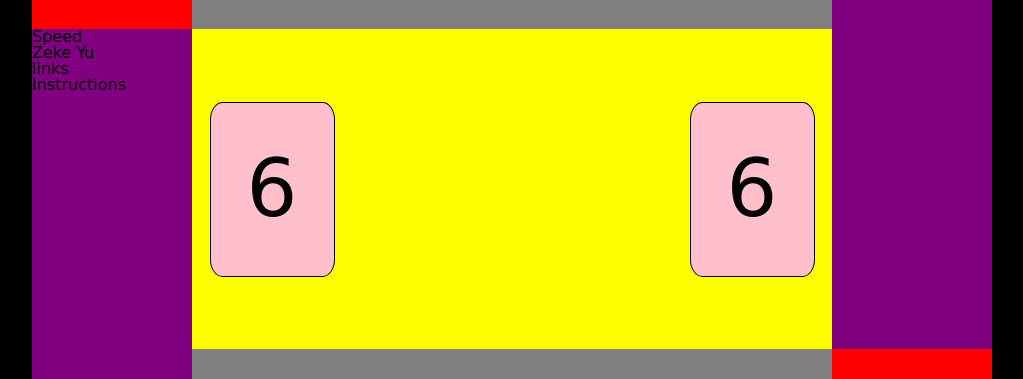
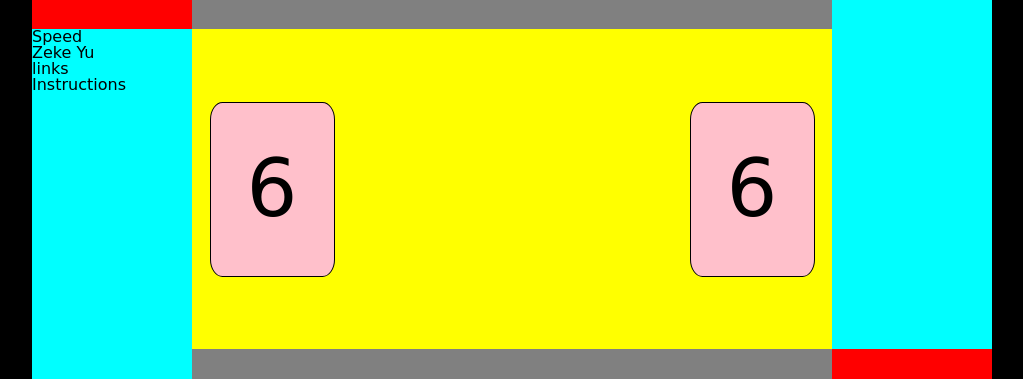
Before and after one commit to cellozeke/Speed, a website: page dist/index.html in a window 1280 px wide. Shown: the part 211-590 px from the top of the page, without its empty margins (128-1151 px from the left). Drawn offline with Linux system fonts and the light colour scheme.

Commit message:
experimenting with start

```diff
--- a/speed_node/game.js
+++ b/speed_node/game.js
@@ -96,11 +96,7 @@ export default class Game {
 
   checkWinner() {
     if (!this.pile1.length && this.hand1.every(card => card === null)) return 1;
-      // alert('Player 1 Wins!');
-      // clearInterval(timer);
     if (!this.pile2.length && this.hand2.every(card => card === null)) return 2;
-      // alert('Player 2 Wins!');
-      // clearInterval(timer);
     return false;
   };
 };
--- a/src/index.js
+++ b/src/index.js
@@ -2,7 +2,9 @@ import Game from '../speed_node/game'
 import View from './view'
 
 document.addEventListener("DOMContentLoaded", () => {
+
   const game = new Game();
   const board = document.querySelector('.board');
   const view = new View(game, board);
+  //view.start()
 });
--- a/src/index.scss
+++ b/src/index.scss
@@ -26,7 +26,7 @@ aside {
   box-sizing: border-box;
   width: 100%;
   height: 70%;
-  background-color: purple;
+  background-color: cyan;
 }
 
 .board {
--- a/src/view.js
+++ b/src/view.js
@@ -1,4 +1,3 @@
-// import Card from '../speed_node/card'
 import Game from '../speed_node/game';
 import Utils from './utils';
 
```
Also changed, not shown: dist/index.html, dist/main.css, dist/main.js.
